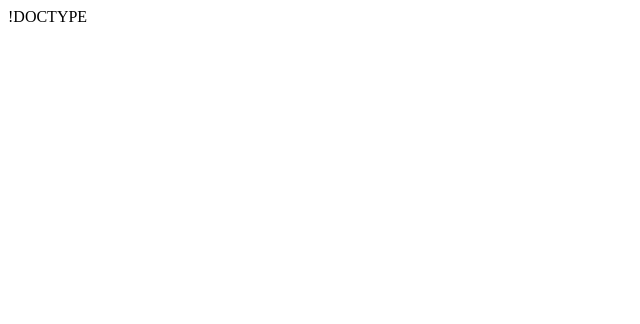
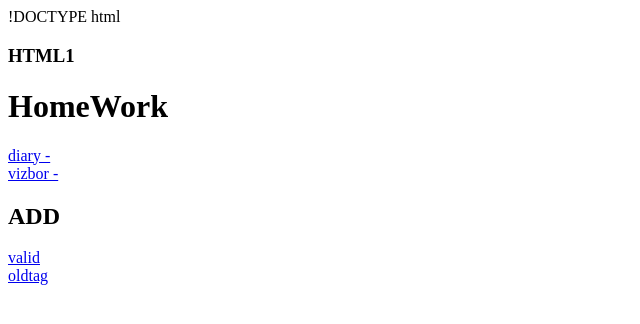
Before and after one commit to d3l4ykruto/Bareisha-Kirill, a plain HTML site: page Index.html in a window 1280 px wide. Shown: the whole page, without its empty margins (0-640 px from the left). Drawn offline with Linux system fonts and the light colour scheme.

Commit message:
homelander

```diff
--- a/Index.html
+++ b/Index.html
@@ -1,4 +1,4 @@
-!DOCTYPE <!DOCTYPE html>
+!DOCTYPE html
 <html lang="en">
 <head>
     <meta charset="UTF-8">
@@ -6,6 +6,12 @@
     <title>Document</title>
 </head>
 <body>
-
+    <h3>HTML1</h3>
+    <h1>HomeWork</h1>
+    <a href="home/HTML_1/Homework/diary.html">diary -</a><br>
+    <a href="home/HTML_1/Homework/vizbor.html">vizbor -</a>
+    <h2>ADD</h2>
+    <a href="home/HTML_1/ADD/valid.html">valid</a><br>
+    <a href="home/HTML_1/ADD/oldtag.html">oldtag </a>
 </body>
 </html>
```
Also changed, not shown: home/HTML_1/base/diary.html (added), home/HTML_1/base/vizbor/1.html (added), home/HTML_1/base/vizbor/2.html (added).
